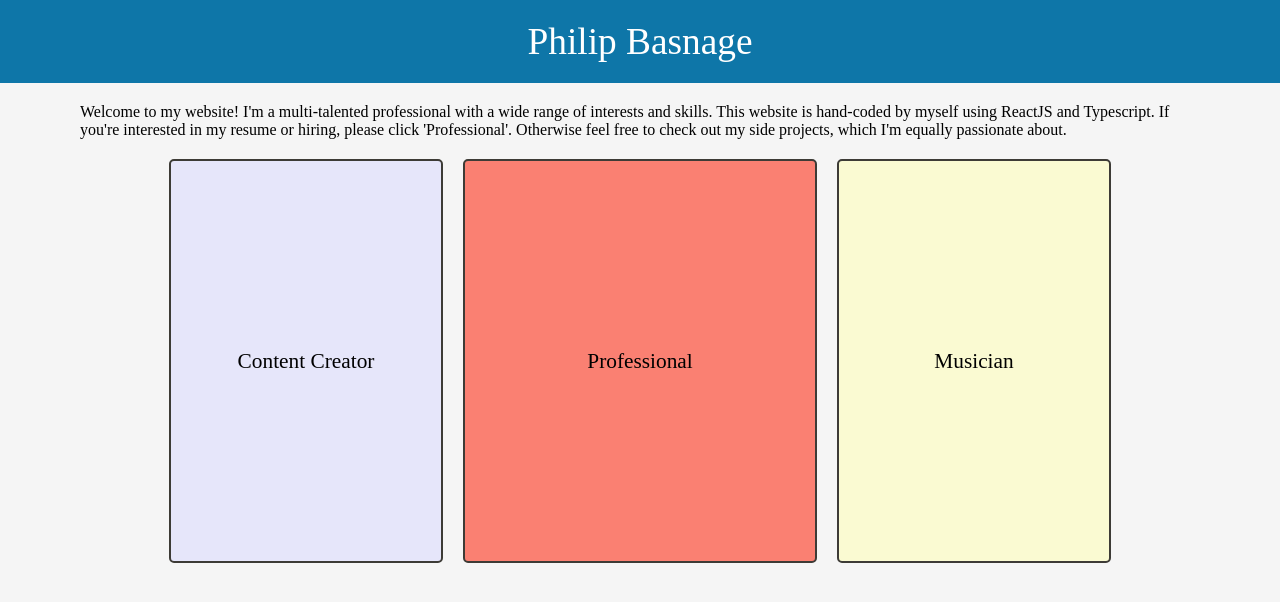
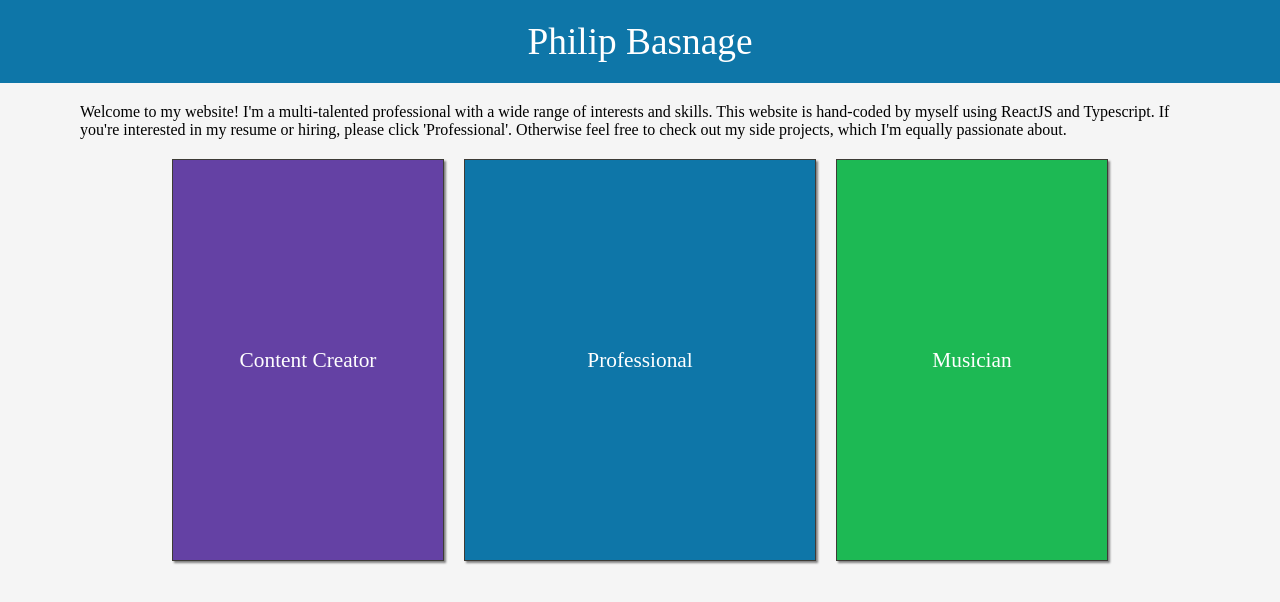
Before and after one commit to pbasnage/Philip-Basnage-Website, a React (Create React App) app: page / in a window 1280 px wide. Shown: the top 602 px of the page. Built offline with nearby package versions, Linux system fonts and the light colour scheme.

Commit message:
main coloring cleanup

```diff
--- a/src/common.scss
+++ b/src/common.scss
@@ -1,2 +1,4 @@
 $linkedinblue: #0e76a8;
 $myoffwhite: #F5F5F5;
+$twitchpurple: #6441A4;
+$spotifygreen: #1DB954;
--- a/src/components/professional/professional.component.scss
+++ b/src/components/professional/professional.component.scss
@@ -16,6 +16,7 @@
     padding: 15px 20px 20px 30px;
     margin: 20px;
     max-width: 600px;
+    min-height: 160px;
     background-color: white;
     border: 1px solid grey;
     box-shadow: 2px 2px 2px black;
@@ -33,6 +34,7 @@
     padding: 15px 20px 20px 30px;
     margin: 20px;
     max-width: 500px;
+    height: 160px;
     background-color: white;
     border: 1px solid grey;
     box-shadow: 2px 2px 2px black;
@@ -54,6 +56,6 @@
         max-height: 120px;
         width: auto;
         height: auto;
-        margin-top: 0.875em;
+        margin-top: 1.5em;
     }
 }
--- a/src/components/professional/professional.component.tsx
+++ b/src/components/professional/professional.component.tsx
@@ -37,7 +37,7 @@ export class Professional extends React.Component {
                             <div className="panel-body">
                                 Graduated from Lehigh University in May 2017 with a Bachelor's
                                 of Science degree in Computer Science from PC Rossin College of
-                                Engineering and Applied Science.
+                                Engineering and Applied Science. Awarded Dean's List multiple semesters.
                             </div>
                         </div>
                         <img src={LehighCrest} alt="" className="lehigh-crest"/>
--- a/src/interfaces/main.interface.tsx
+++ b/src/interfaces/main.interface.tsx
@@ -1,4 +1,2 @@
 export interface MainProps {
-    onClick(): void;
-    value: string;
 }
--- a/src/main.scss
+++ b/src/main.scss
@@ -1,3 +1,5 @@
+@import './common.scss';
+
 .main-header {
 	width: 100%;
 	font-family: Avenir;
@@ -22,26 +24,27 @@
 	.column-option {
 		width: 270px;
 		height: 400px;
-		border: 2px solid #3d3b36;
-		border-radius: 5px;
+		border: 1px solid #3d3b36;
 		display: flex;
 		justify-content: center;
 		align-items: center;
 		margin: 0 10px;
 		font-size: 16pt;
 		transition: all .2s ease-in-out;
+		color: white;
+		box-shadow: 2px 2px 2px grey;
 
 		&.twitch {
-			background-color: lavender;
+			background-color: $twitchpurple;
 		}
 
 		&.pro {
 			width: 350px;
-			background-color: salmon;
+			background-color: $linkedinblue;
 		}
 
 		&.music {
-			background-color: lightgoldenrodyellow;
+			background-color: $spotifygreen;
 		}
 
 		&:hover {
--- a/src/main.tsx
+++ b/src/main.tsx
@@ -1,9 +1,10 @@
 import React from 'react';
 import ReactDOM from 'react-dom';
 import './main.scss';
+import { MainProps } from './interfaces/main.interface';
 
-export class MainInfo extends React.Component<{}> {
-    constructor(props: any) {
+export class MainInfo extends React.Component<MainProps> {
+    constructor(props: MainProps) {
         super(props);
         document.title = 'Philip Basnage';
     }
```
